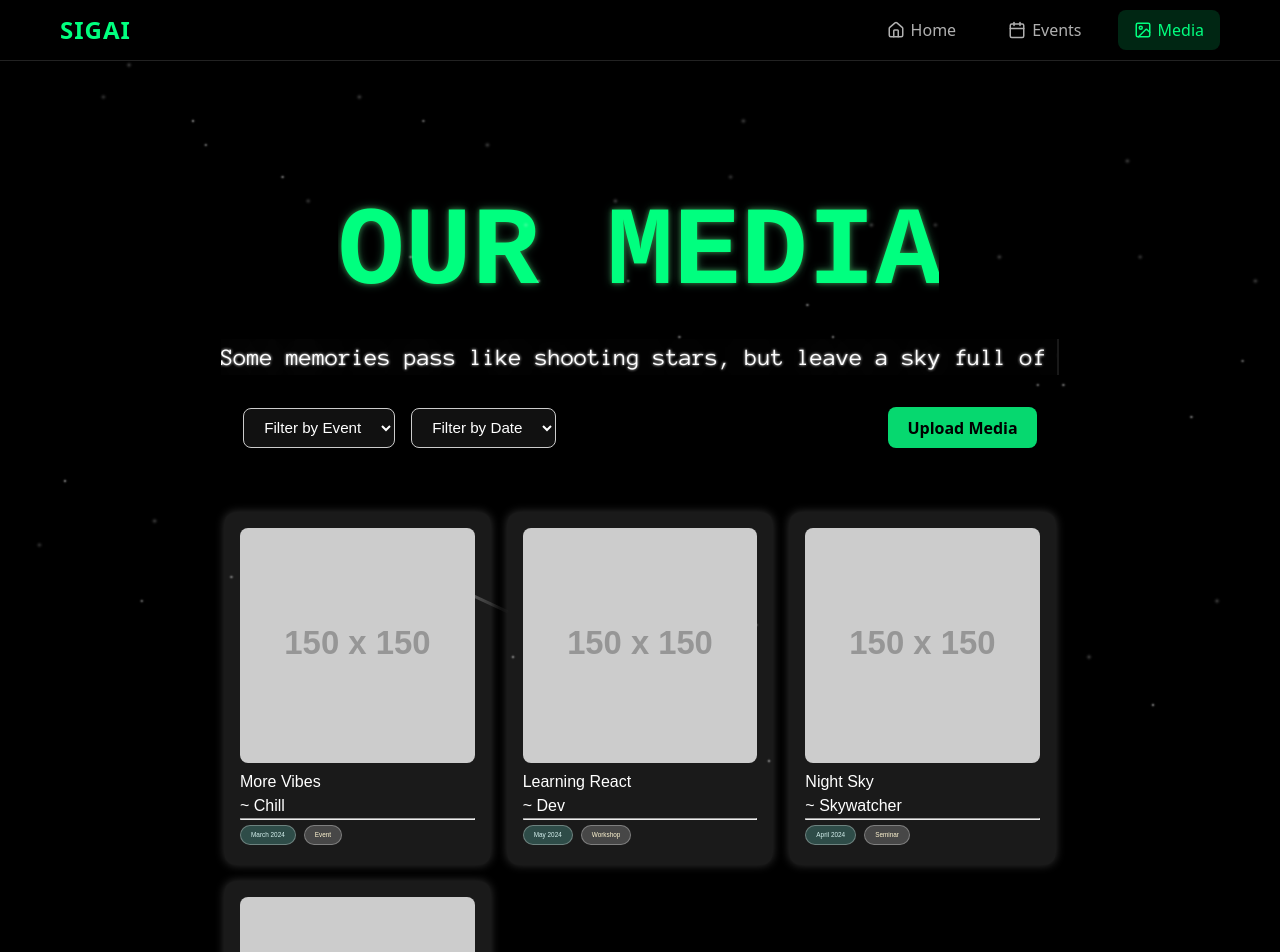
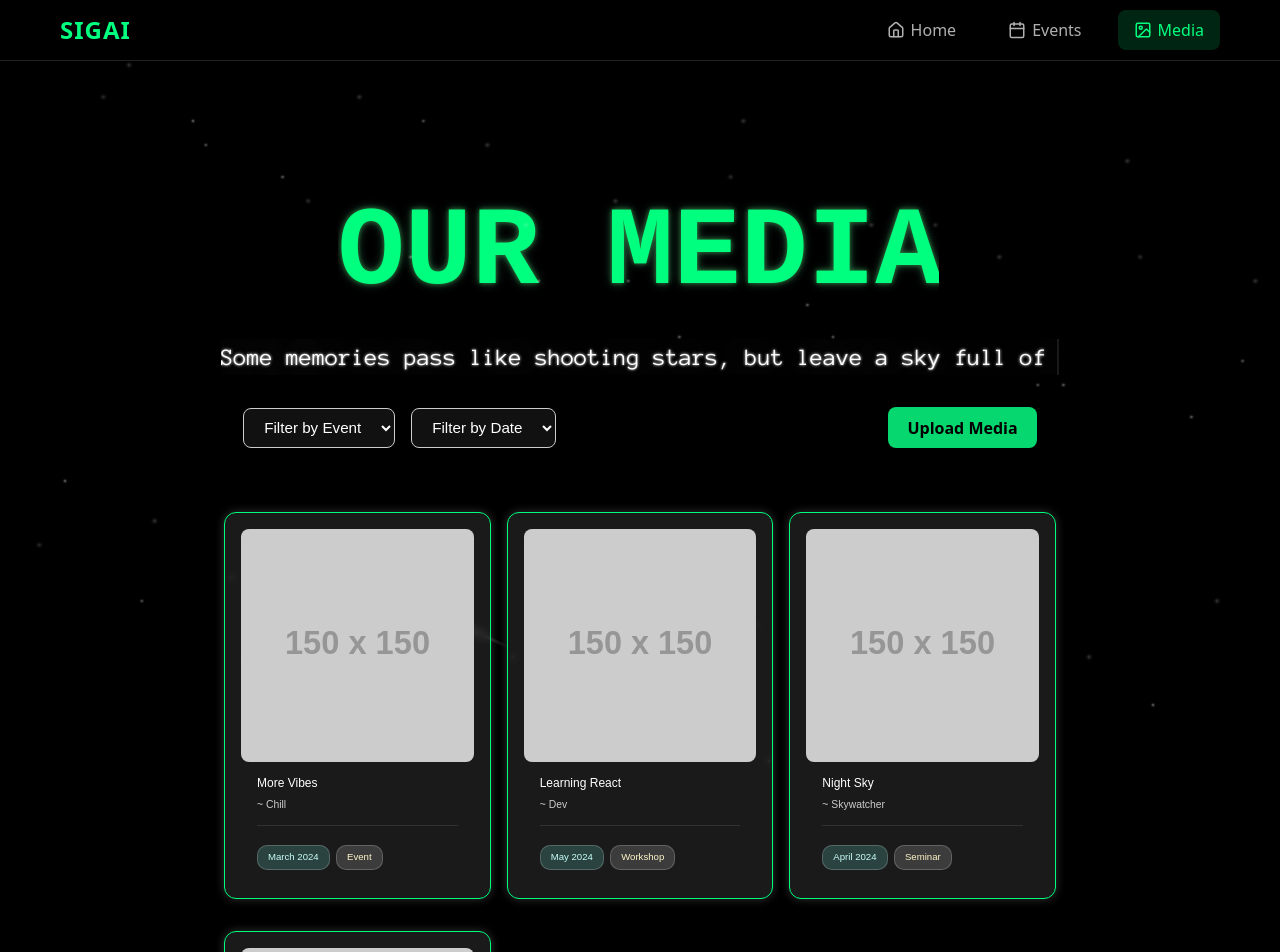
Before and after one commit to Vidhaaaaaa/media_sigai, a React (Vite) app in the folder media/: page /media in a window 1280 px wide. Shown: the top 952 px of the page. Built offline with nearby package versions, Linux system fonts and the light colour scheme.

Commit message:
added onlick and changed some css

```diff
--- a/media/src/components/tile.css
+++ b/media/src/components/tile.css
@@ -1,26 +1,89 @@
+.tiles-layout {
+    column-count: 3;
+    column-gap: 1rem;
+    width: 90%;
+    max-width: 1200px;
+    margin: 2rem auto;
+  }
+
+  .tile {
+    background: rgba(199, 216, 197, 0.25);
+    border: 1.5px solid #00ff7f;
+    border-radius: 50px;
+    box-shadow: 0 6px 16px rgba(0, 0, 0, 0.1);
+    display: inline-block;
+    margin: 0 0 1rem;
+    width: 100%;
+    break-inside: avoid;
+    overflow: hidden;
+    backdrop-filter: blur(4px);
+    transition: transform 0.3s ease;
+  }
+
+  .tile:hover {
+    transform: translateY(-4px);
+  }
+
+  .tile-image {
+    width: 100%;
+    height: auto;
+    object-fit: cover;
+    display: block;
+    border-radius: 35px 35px 0 0;
+  }
+
+  .tile-text {
+    padding: 0.75rem 1rem;
+    display: flex;
+    flex-direction: column;
+    gap: 0.3rem;
+  }
+
+  .tile-description {
+    font-size: 0.75rem;
+    font-weight: 500;
+    color: white;
+  }
+
+  .tile-name {
+    font-size: 0.65rem;
+    color: #ccc;
+  }
+
+  .tile-hr {
+    margin: 0.5rem 0;
+    border: none;
+    border-top: 1px solid rgba(255, 255, 255, 0.1);
+  }
+
+  /* Tags next to each other */
+  .tile-tags {
+    display: flex;
+    flex-wrap: wrap;
+    gap: 0.4rem;
+    margin-top: 0.4rem;
+  }
+
   .tile-date-tag,
   .tile-eve-tag {
     display: inline-block;
-  background-color: rgba(255, 255, 255, 0.2);
     padding: 4px 10px;
-  border-radius: 12px;
-  font-size: 0.4rem;
-  color: #eee;
-  margin-right: 0.5rem;
-  margin-bottom: 0.3rem;
-  border: 1px solid rgba(255, 255, 255, 0.3);
+    border-radius: 10px;
+    font-size: 0.6rem;
+    border: 1px solid rgba(255, 255, 255, 0.2);
   }
 
   .tile-date-tag {
-  background-color: rgba(92, 192, 179, 0.3);
-  color: #d6f1ef;
+    background-color: rgba(92, 192, 179, 0.25);
+    color: #c9fef9;
   }
 
   .tile-eve-tag {
-  background-color: rgba(255, 255, 255, 0.2);
-  color: #fff5d1;
+    background-color: rgba(255, 255, 255, 0.15);
+    color: #fff6c8;
   }
 
+  /* ✨ Scroll-in animation */
   .hidden {
     opacity: 0;
     transform: translateY(30px);
--- a/media/src/components/tile.jsx
+++ b/media/src/components/tile.jsx
@@ -1,7 +1,7 @@
 import React, { useEffect, useRef, useState } from 'react';
 import './tile.css';
 
-function Tile({ image, description, name, dateTag, eveTag }) {
+function Tile({ image, description, name, dateTag, eveTag, onClick }) {
   const ref = useRef();
   const [visible, setVisible] = useState(false);
 
@@ -15,14 +15,17 @@ function Tile({ image, description, name, dateTag, eveTag }) {
   }, []);
 
   return (
-    <div ref={ref} className={`tile ${visible ? 'fade-in' : 'hidden'}`}>
+    <div ref={ref} className={`tile ${visible ? 'fade-in' : 'hidden'}`} onClick={onClick}>
       <img src={image} alt={description} className="tile-image" />
       <div className="tile-text">
         <p className="tile-description">{description}</p>
         <p className="tile-name"> ~ {name}</p>
         <hr className="tile-hr" />
-        <p className="tile-date-tag">{dateTag}</p>
-        <p className="tile-eve-tag">{eveTag}</p>
+        <div className="tile-tags">
+            <span className="tile-date-tag">{dateTag}</span>
+            <span className="tile-eve-tag">{eveTag}</span>
+        </div>
+
       </div>
     </div>
   );
```
Lines whose indentation alone changed are shown as unchanged.
